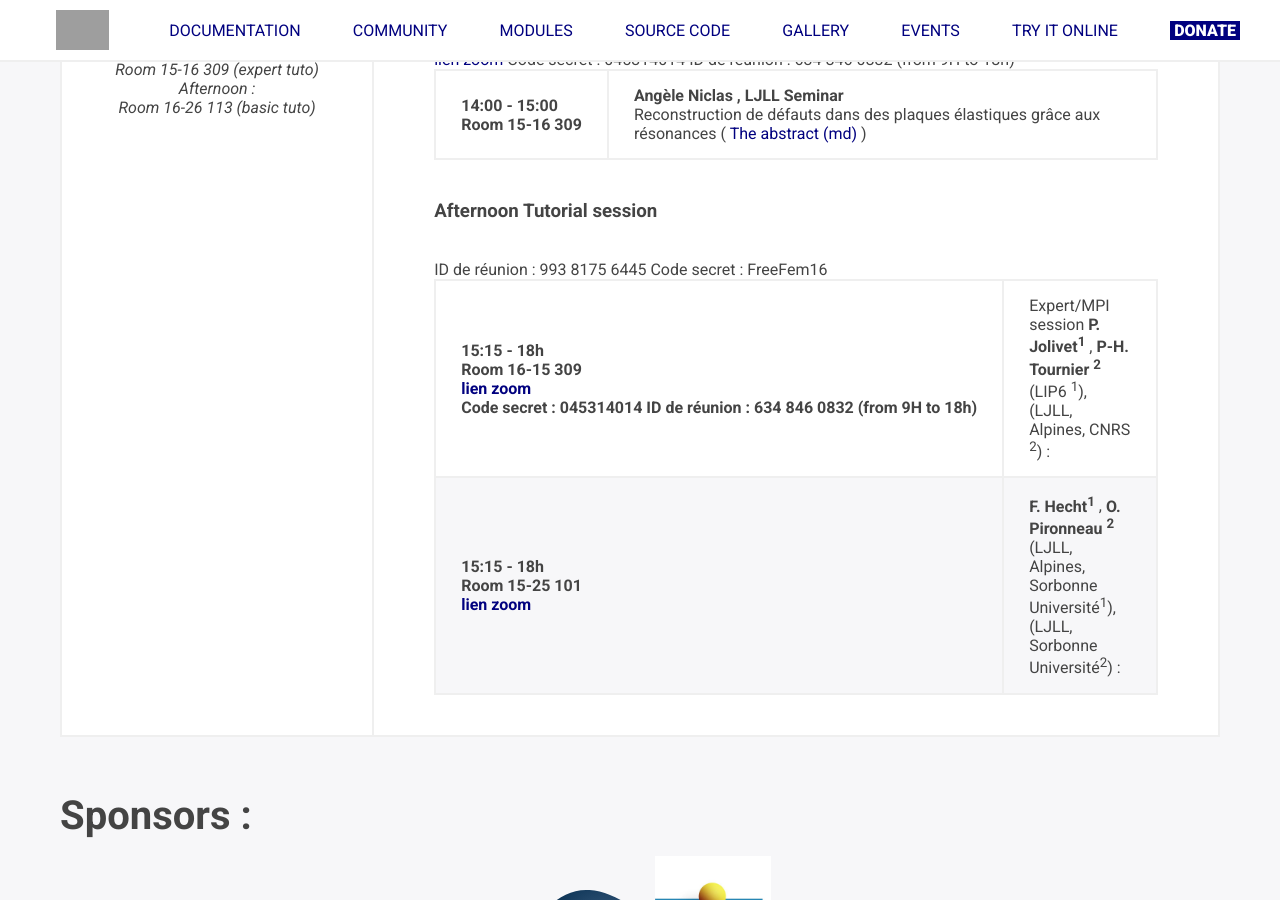
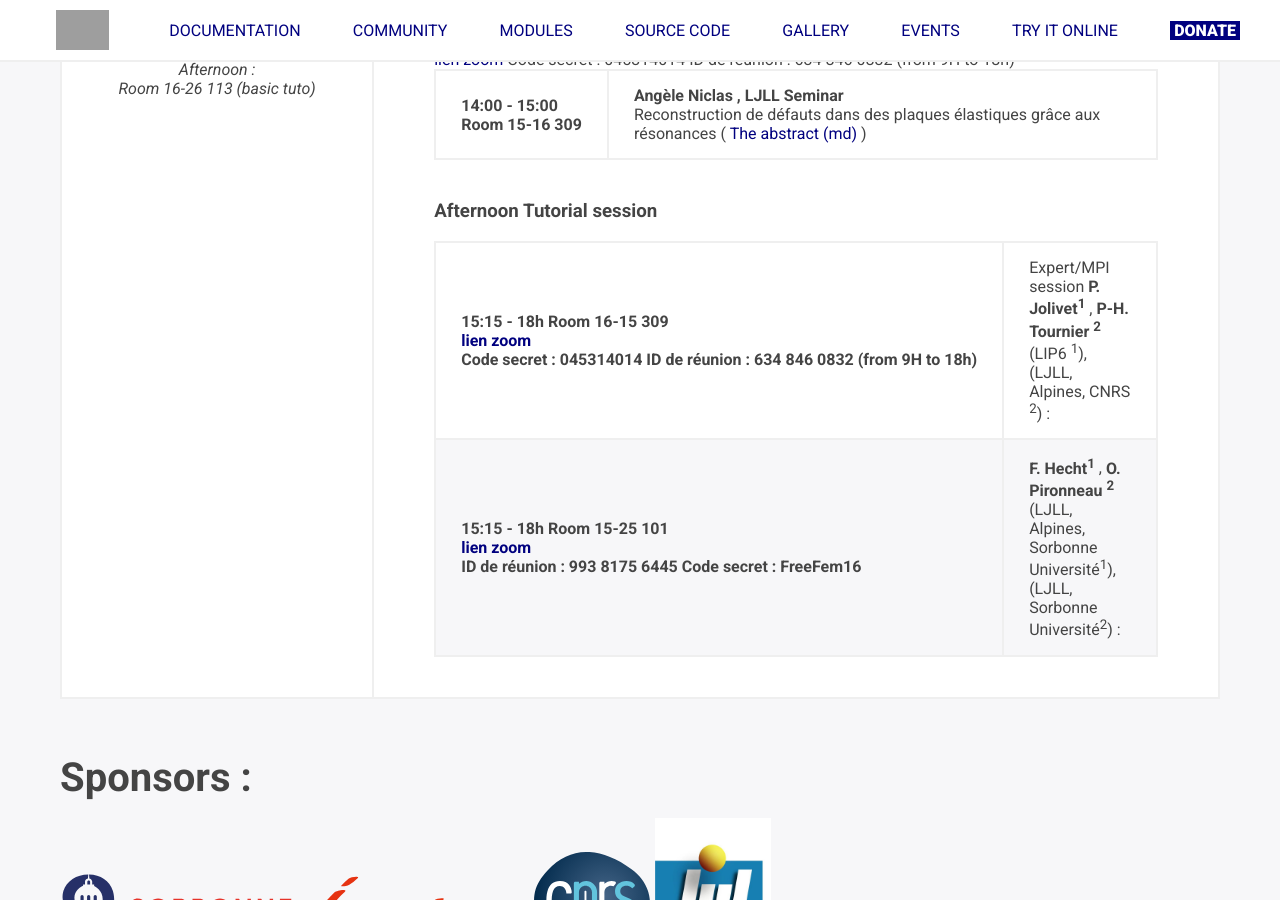
Before and after one commit to FreeFem/FreeFem-website, a Jekyll site: the page built from ffdays.md, in a window 1280 px wide and 900 px high, scrolled down 2921 px. Built offline with Jekyll 4.4.1, drawn with Linux system fonts in a browser that asks for light colours.

Commit message:
cooret typo

```diff
--- a/_layouts/ffdays.html
+++ b/_layouts/ffdays.html
@@ -305,8 +305,8 @@
         <table class="table table-striped">
           <tbody>
             <tr>
-				     <th scope="row">15:15 - 18h<br> Room 16-15 309   <br>
-              <a href=https://zoom.us/j/6348460832?pwd=fQtOtIshy12XbgJqa6PKd9G6mx3FIi.1&omn=91870740014"> lien zoom </A> </br>
+				     <th scope="row">15:15 - 18h  Room 16-15 309   <br>
+              <a href=https://zoom.us/j/6348460832?pwd=fQtOtIshy12XbgJqa6PKd9G6mx3FIi.1&omn=91870740014"> lien zoom </A> <br>
                 Code secret : 045314014  ID de réunion :  634 846 0832 (from 9H to 18h)
 
               <td>  Expert/MPI session
@@ -320,9 +320,10 @@
 
             </tr>
             <tr>
-				      <th scope="row">15:15 - 18h<br> Room 15-25 101  </br>
+				      <th scope="row">15:15 - 18h  Room 15-25 101  <br>
 
-                <a href="https://cnrs.zoom.us/j/99381756445?pwd=aWmHXUqb30AH48nxiZZydprImypW2b.1"> lien zoom </A> </th> </br> ID de réunion : 993 8175 6445
+                <a href="https://cnrs.zoom.us/j/99381756445?pwd=aWmHXUqb30AH48nxiZZydprImypW2b.1"> lien zoom </A>
+                 <br> ID de réunion : 993 8175 6445
 Code secret : FreeFem16
 </th>
 
```
